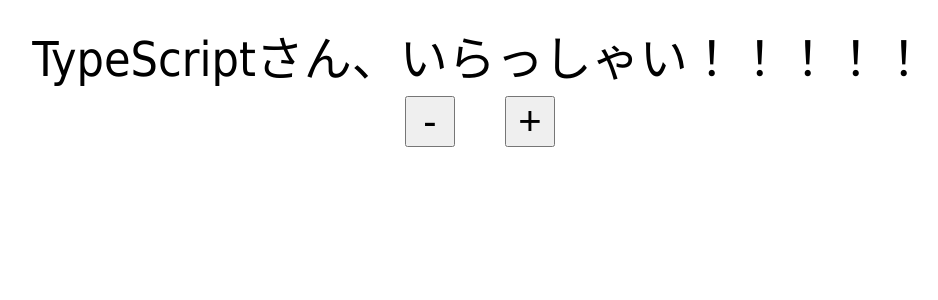
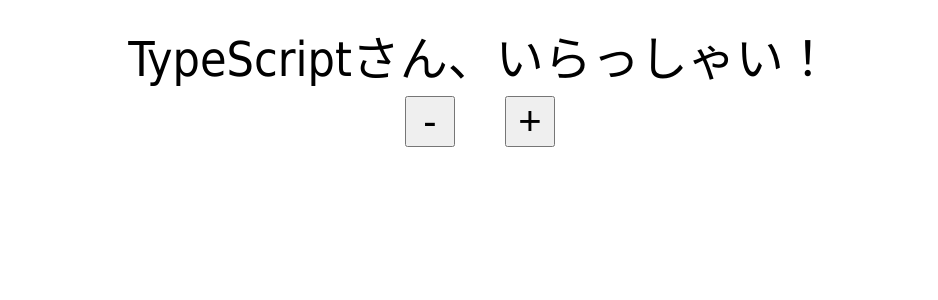
Before and after one commit to 8times12/React, a React (Create React App) app in the folder TypeScript-React-Starter/my-app/: page / in a window 1280 px wide. Shown: the top 300 px of the page, without its empty margins (160-1098 px from the left). Built offline with nearby package versions, Linux system fonts and the light colour scheme.

Commit message:
TypeScript-React-Starter: create store
ストア作成完了。コンポーネントをコンテナに置換。動作確認はまだだが、ガイドの内容は一通り完了。

```diff
--- a/TypeScript-React-Starter/my-app/src/components/Hello.tsx
+++ b/TypeScript-React-Starter/my-app/src/components/Hello.tsx
@@ -2,7 +2,7 @@
 import './Hello.css';
 
 export interface Props {
-    name: string;
+    name?: string;
     enthusiasmLevel?: number;
     onIncrement?: () => void;
     onDecrement?: () => void;
--- a/TypeScript-React-Starter/my-app/src/index.tsx
+++ b/TypeScript-React-Starter/my-app/src/index.tsx
@@ -1,15 +1,27 @@
 import React from 'react';
 import ReactDOM from 'react-dom';
 import './index.css';
-import Hello from './components/Hello';
 import * as serviceWorker from './serviceWorker';
+import { StoreState } from './types';
+import { createStore, Store } from 'redux';
+import { enthusiasm } from './reducers';
+import { EnthusiasmAction } from './actions';
+import { Provider } from 'react-redux';
+import Hello from './containers/Hello';
+
+const store: Store<StoreState, EnthusiasmAction> = createStore(enthusiasm, {
+    enthusiasmLevel: 1,
+    languageName: 'TypeScript'
+});
 
 ReactDOM.render(
-  <Hello name="TypeScript" enthusiasmLevel={5} />,
-  document.getElementById('root') as HTMLElement
+    <Provider store={store}>
+        <Hello />
+    </Provider>,
+    document.getElementById('root') as HTMLElement
 );
 
 // If you want your app to work offline and load faster, you can change
 // unregister() to register() below. Note this comes with some pitfalls.
 // Learn more about service workers: https://bit.ly/CRA-PWA
-serviceWorker.unregister();
+serviceWorker.register();
--- a/TypeScript-React-Starter/my-app/src/reducers/index.tsx
+++ b/TypeScript-React-Starter/my-app/src/reducers/index.tsx
@@ -1,8 +1,12 @@
 import { EnthusiasmAction } from "../actions";
 import { StoreState } from "../types";
 import { INCREMENT_ENTHUSIASM, DECREMENT_ENTHUSIASM } from "../constants";
+import { Reducer } from "redux";
 
-export function enthusiasm(state: StoreState, action: EnthusiasmAction): StoreState {
+export const enthusiasm: Reducer<StoreState, EnthusiasmAction> = (state, action) => {
+    if (typeof state === 'undefined') {
+        throw new Error('State is undefined.');
+    }
     switch (action.type) {
     case INCREMENT_ENTHUSIASM:
         return {
```
